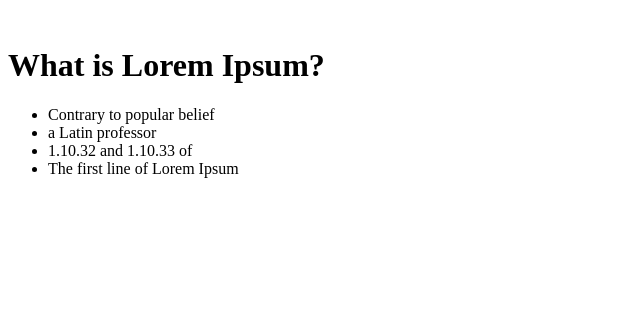
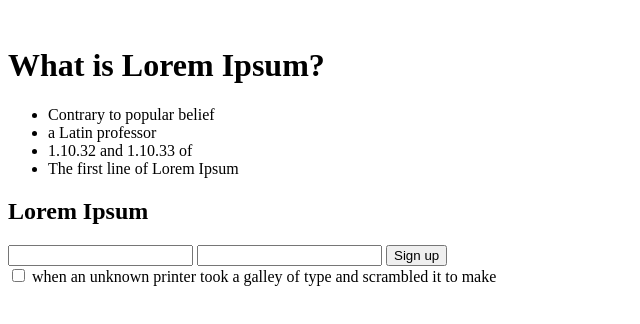
Before and after one commit to eduardocodes-pa/landing-page-residential-electrician, a plain HTML site: page index.html in a window 1280 px wide. Shown: the whole page, without its empty margins (0-640 px from the left). Drawn offline with Linux system fonts and the light colour scheme.

Commit message:
create registration section

```diff
--- a/index.html
+++ b/index.html
@@ -18,5 +18,19 @@
                 <li>The first line of Lorem Ipsum</li>
             </ul>
         </header>
+        <main>
+            <section>
+                <h2>Lorem Ipsum</h2>
+                <form action="">
+                    <div>
+                        <input type="text"/>
+                        <input type="email">
+                        <input type="submit" value="Sign up"/>
+                    </div>
+                    <input type="checkbox" name="" id="">
+                    <label for="">when an unknown printer took a galley of type and scrambled it to make</label>
+                </form>
+            </section>
+        </main>
     </body>
 </html>
```
